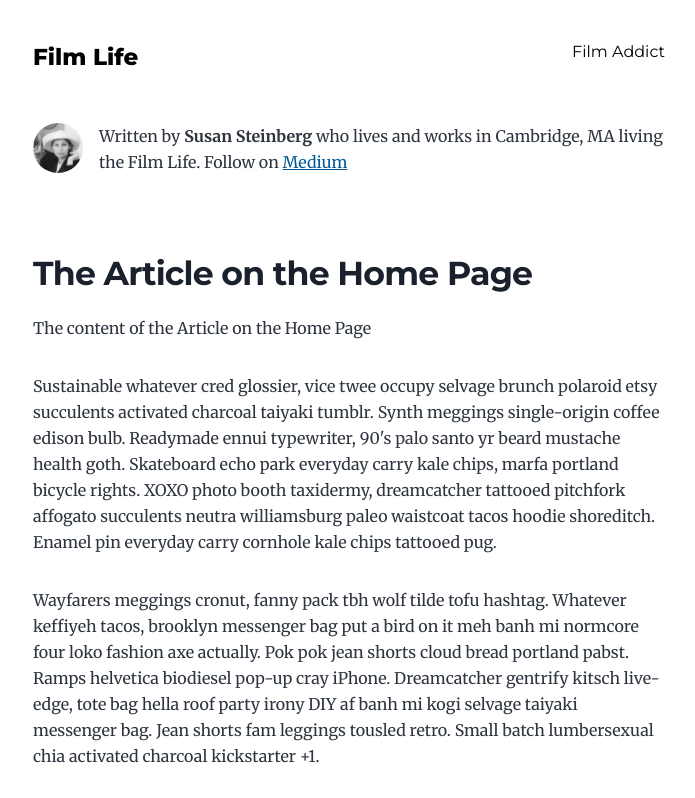
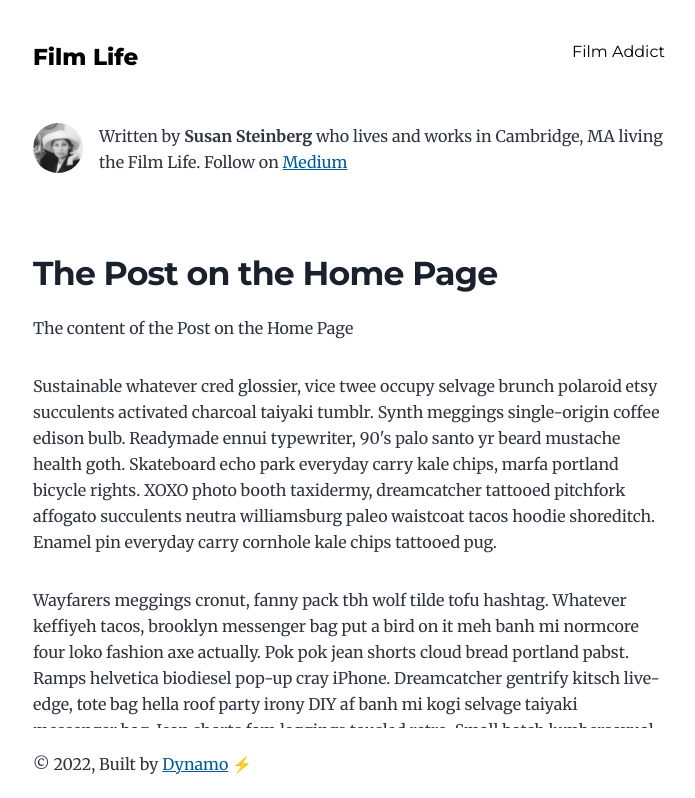
Before and after one commit to darrindevs/filmlife, a Gatsby site: page / in a window 1280 px wide. Shown: the top 798 px of the page, without its empty margins (291-986 px from the left). Built offline with nearby package versions, Linux system fonts and the light colour scheme; Gatsby itself is replaced by a stand-in of ours.

Commit message:
update footer to stick to bottom

```diff
--- a/content/blog/new-beginnings/index.md
+++ b/content/blog/new-beginnings/index.md
@@ -1,5 +1,5 @@
 ---
-title: The Article on the Home Page
+title: The Post on the Home Page
 date: "2022-02-07T22:40:32.169Z"
 description: This is a custom description for SEO and Open Graph purposes, rather than the default generated excerpt. Simply add a description field to the frontmatter.
 ---
--- a/src/components/home-post.js
+++ b/src/components/home-post.js
@@ -14,13 +14,13 @@
    return (
 
      <div>
-         <h2>The Article on the Home Page</h2>
-         <p>The content of the Article on the Home Page</p>
+         <h2>The Post on the Home Page</h2>
+         <p>The content of the Post on the Home Page</p>
          <p>Sustainable whatever cred glossier, vice twee occupy selvage brunch polaroid etsy succulents activated charcoal taiyaki tumblr. Synth meggings single-origin coffee edison bulb. Readymade ennui typewriter, 90's palo santo yr beard mustache health goth. Skateboard echo park everyday carry kale chips, marfa portland bicycle rights. XOXO photo booth taxidermy, dreamcatcher tattooed pitchfork affogato succulents neutra williamsburg paleo waistcoat tacos hoodie shoreditch. Enamel pin everyday carry cornhole kale chips tattooed pug.</p>
          <p>Wayfarers meggings cronut, fanny pack tbh wolf tilde tofu hashtag. Whatever keffiyeh tacos, brooklyn messenger bag put a bird on it meh banh mi normcore four loko fashion axe actually. Pok pok jean shorts cloud bread portland pabst. Ramps helvetica biodiesel pop-up cray iPhone. Dreamcatcher gentrify kitsch live-edge, tote bag hella roof party irony DIY af banh mi kogi selvage taiyaki messenger bag. Jean shorts fam leggings tousled retro. Small batch lumbersexual chia activated charcoal kickstarter +1.</p>
          <p>Literally copper mug cloud bread gochujang meggings tote bag gluten-free tattooed. Lo-fi crucifix cloud bread, brooklyn cred XOXO tumeric YOLO edison bulb poutine. Tilde readymade mustache butcher farm-to-table brooklyn. Whatever fashion axe shoreditch +1 waistcoat post-ironic, woke pabst gochujang. Dreamcatcher beard master cleanse quinoa kale chips kogi hell of butcher subway tile tumblr hoodie thundercats. Roof party actually flannel, microdosing chillwave gastropub pinterest. Glossier subway tile lumbersexual XOXO godard 90's la croix PBR&B.</p>
          <p>Meggings street art 3 wolf moon four dollar toast authentic squid succulents celiac. Woke godard blog hexagon lumbersexual cred ramps tousled. Drinking vinegar seitan glossier, lyft brunch pop-up tumeric hot chicken farm-to-table crucifix sustainable single-origin coffee asymmetrical intelligentsia. Etsy leggings food truck, listicle shaman tumblr pok pok brunch gochujang typewriter copper mug quinoa bitters subway tile. Freegan bespoke narwhal disrupt.</p>
-         <p>Next level sartorial pitchfork tattooed hammock adaptogen pop-up hashtag cold-pressed church-key sustainable microdosing pabst. Neutra taiyaki viral marfa hexagon gochujang. Paleo chambray squid raw denim bicycle rights, scenester adaptogen ramps fashion axe before they sold out green juice aesthetic palo santo. 90's food truck neutra, VHS fashion axe seitan disrupt succulents 8-bit roof party selvage. Dreamcatcher banjo gochujang whatever la croix.</p>
+         <p className="bottom-div">Next level sartorial pitchfork tattooed hammock adaptogen pop-up hashtag cold-pressed church-key sustainable microdosing pabst. Neutra taiyaki viral marfa hexagon gochujang. Paleo chambray squid raw denim bicycle rights, scenester adaptogen ramps fashion axe before they sold out green juice aesthetic palo santo. 90's food truck neutra, VHS fashion axe seitan disrupt succulents 8-bit roof party selvage. Dreamcatcher banjo gochujang whatever la croix.</p>
      </div>
 
    )
--- a/src/style.css
+++ b/src/style.css
@@ -83,14 +83,20 @@ body {
   color: var(--color-text);
 }
 
-footer {
+/*footer {
   padding: var(--spacing-6) var(--spacing-0);
-}
+  position: fixed;
+  bottom: 0;
+  background-color: white;
+  width: 100%;
+
+}*/
 
 hr {
   background: var(--color-accent);
   height: 1px;
   border: 0;
+  background-color: red;
 }
 
 /* Heading */
@@ -353,3 +359,16 @@ a:focus {
   float: right;
   margin-left: 10px;
 }
+
+footer {
+  padding: var(--spacing-6) var(--spacing-0);
+  position: fixed;
+  bottom: 0;
+  background-color: white;
+  width: 100%;
+
+}
+
+.bottom-div {
+  margin-bottom: 100px;
+}
```
